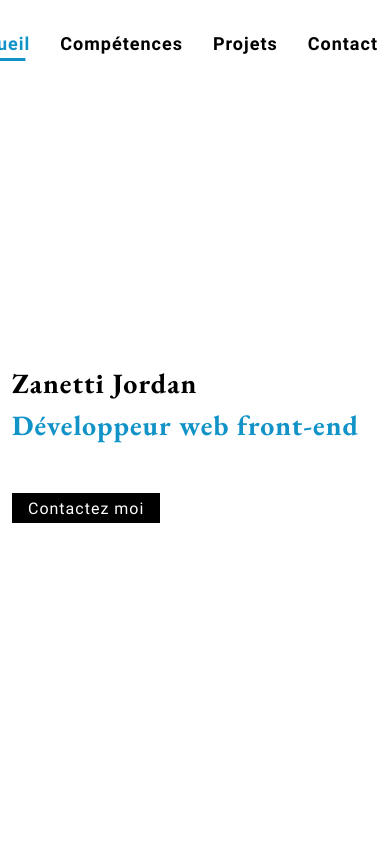
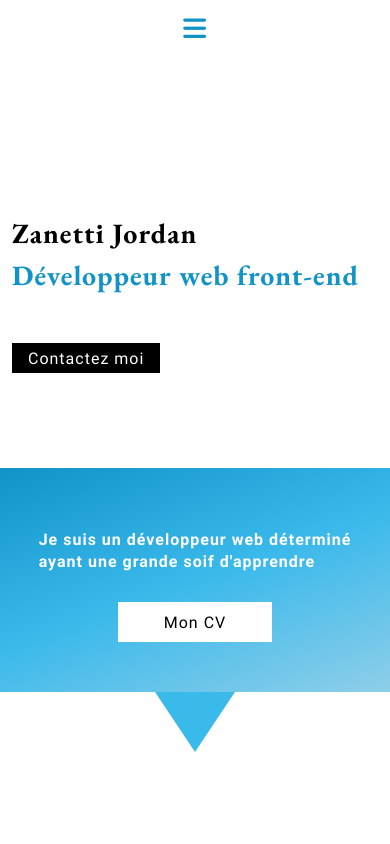
Before and after one commit to JordanZane/CV-react, a React (Create React App) app: page / in a window 390 px wide. Shown: the top 844 px of the page. Built offline with nearby package versions, Linux system fonts and the light colour scheme.

Commit message:
Add menu responsive

```diff
--- a/src/components/Header/index.jsx
+++ b/src/components/Header/index.jsx
@@ -4,9 +4,6 @@
   return (
     <header id="top-page">
       <div className="container">
-        <div className="row">
-          <div className="col-lg-12"></div>
-        </div>
         <div className="row">
           <div className="col-lg-6">
             <div className="header-content">
--- a/src/components/Navigation/index.jsx
+++ b/src/components/Navigation/index.jsx
@@ -61,6 +61,9 @@
       <div className="container">
         <div className="row">
           <div className="col-lg-12">
+            <div className="icon-burger-container">
+              <i className="fa-solid fa-bars"></i>
+            </div>
             <ul>
               <li>
                 <a
--- a/src/styles/_scss/layout/_header.scss
+++ b/src/styles/_scss/layout/_header.scss
@@ -1,10 +1,16 @@
 header {
   height: 100vh;
   position: relative;
+  @include respond-to('xsmall') {
+    height: unset;
+  }
   .header-content {
     position: absolute;
     top: 50%;
     transform: translate(0, -50%);
+    @include respond-to('xsmall') {
+      position: unset;
+    }
     h1 {
       span {
         color: $color-blue-1;
@@ -38,13 +44,38 @@
   width: 100%;
   display: flex;
   justify-content: flex-end;
+  @include respond-to('xsmall') {
+    z-index: -1;
+    position: relative;
+  }
+  .icon-burger-container {
+    display: none;
+    text-align: center;
+    margin-top: 15px;
+    @include respond-to('xsmall') {
+      display: block;
+    }
+    i {
+      font-size: 26px;
+      color: $color-blue-1;
+    }
+  }
   ul {
     display: flex;
     justify-content: flex-end;
     padding-left: 0;
+    @include respond-to('xsmall') {
+      flex-direction: column;
+      align-items: center;
+      opacity: 0;
+      transform: translate(0, -150px);
+    }
     li {
       margin-right: 30px;
       list-style-type: none;
+      @include respond-to('xsmall') {
+        margin-right: 0;
+      }
       &:last-child {
         margin-right: 0;
       }
```
